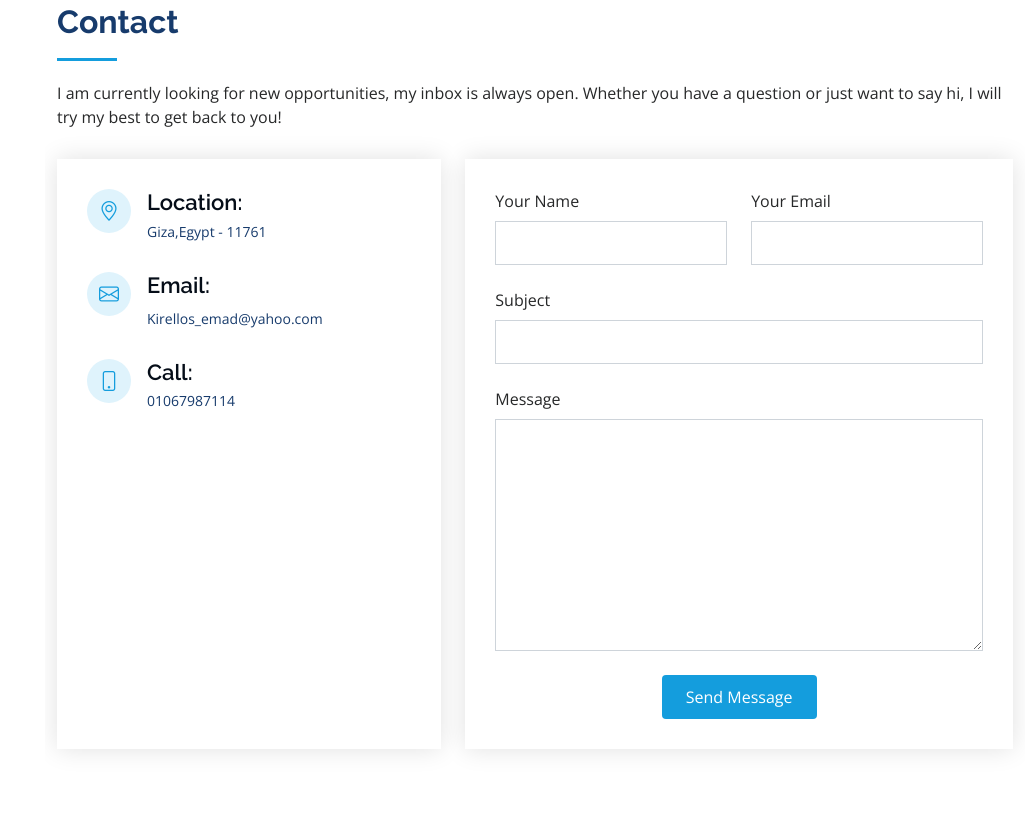
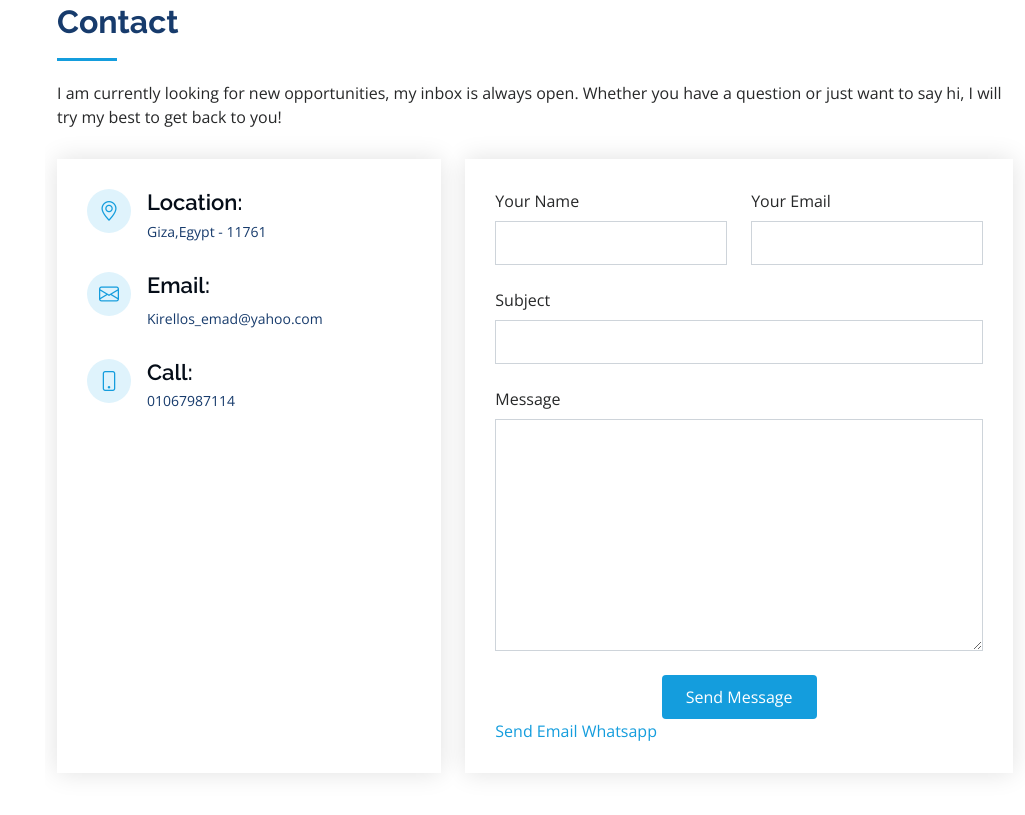
Before and after one commit to KirellosEmadSamir/KirellosEmadSamir.github.io, a plain HTML site: page index.html in a window 1280 px wide. Shown: the part 3121-3936 px from the top of the page, without its empty margins (255-1280 px from the left). Drawn offline with nearby package versions, Linux system fonts and the light colour scheme.

Commit message:
Update index.html

```diff
--- a/index.html
+++ b/index.html
@@ -355,6 +355,12 @@
                 <div class="sent-message">Your message has been sent. Thank you!</div>
               </div>
               <div class="text-center"><button type="submit">Send Message</button></div>
+
+              <div class="contact__container bd-grid">
+                    <form action="" class="contact__form">
+
+                        <a href="https://mail.google.com/mail/?view=cm&fs=1&to=kirellos_emad@yahoo.com&su=SUBJECT&body=BODY" class="button">Send Email</a>
+                        <a href=" https://wa.me/+201067987114" class="button">Whatsapp</a>
             </form>
           </div>
 
```
